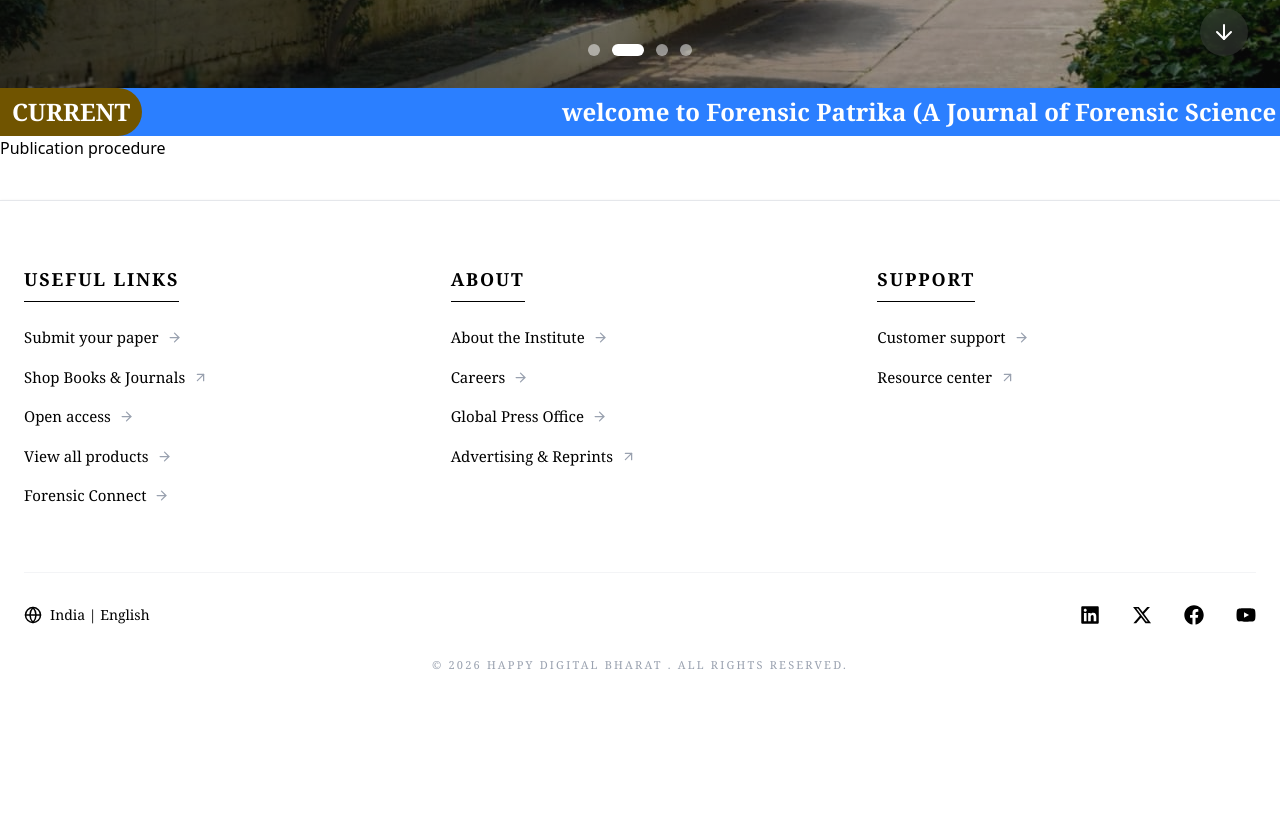
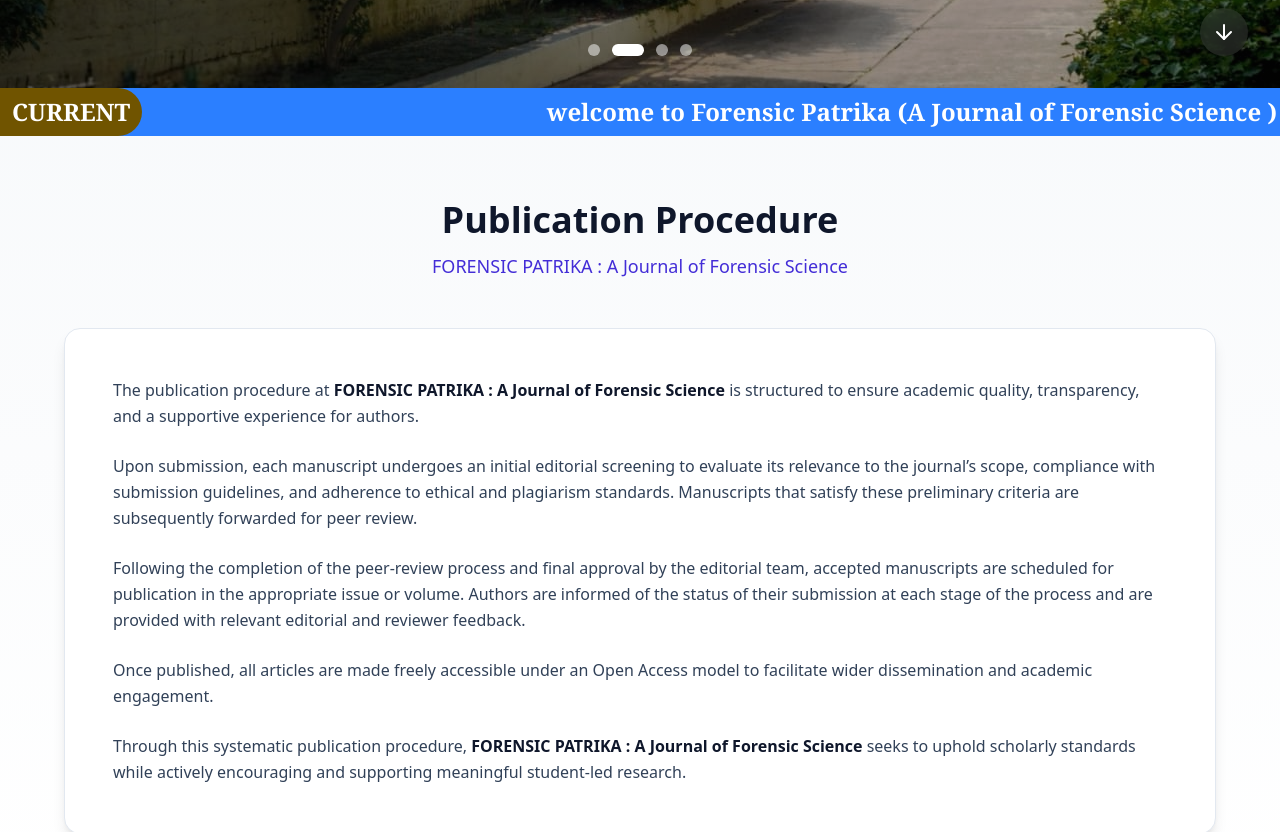
Before and after one commit to Santaravind/Forensic_Journal, a React (Vite) app: page /publication in a window 1280 px wide. Shown: the part 760-1592 px from the top of the page. Before the commit the page ends 1465 px from the top, so only its background shows below. Built offline with nearby package versions, Linux system fonts and the light colour scheme.

Commit message:
Team and nav bar issue fixed !!!

```diff
--- a/src/App.jsx
+++ b/src/App.jsx
@@ -7,7 +7,7 @@
 
 
 import Publication from './components/pages/Publication';
-import Research from './components/pages/Research';
+
 import Login from './components/auth/Login';
 
 import {Toaster} from 'react-hot-toast'
@@ -24,6 +24,7 @@
 import Open from './components/pages/guidline/Open';
 import Plagiarism from './components/pages/guidline/Plagiarism';
 import Privacy from './components/pages/guidline/Privacy';
+// import Research from './components/pages/Research.jsx'
 function App() {
   return (
     <>
--- a/src/components/pages/Home.jsx
+++ b/src/components/pages/Home.jsx
@@ -165,6 +165,17 @@
         By fostering an academically rigorous environment, <strong className="font-bold text-blue-900">FORENSIC PATRIKA  </strong>
           seeks to strengthen emerging academic voices and facilitate the responsible dissemination of knowledge
         within the global scholarly community.
+
+      </p>
+      <p className="text-gray-800 text-justify font-serif leading-relaxed text-lg md:text-xl mt-6 border-l-4 border-blue-100 pl-6 italic">
+        In addition to promoting academic excellence, Forensic Patrika: A Journal of Forensic Science seeks to bridge the gap between theoretical research and practical application within forensic and investigative sciences. The journal actively encourages interdisciplinary collaboration by welcoming research that integrates law, psychology, digital forensics, forensic biology, toxicology, cybercrime studies, criminal justice, and emerging technological innovations influencing modern investigative methodologies. Through this inclusive academic framework, the journal aspires to cultivate holistic, analytical, and solution-oriented research perspectives.
+
+      </p>
+      <p className="text-gray-800 text-justify font-serif leading-relaxed text-lg md:text-xl mt-6 border-l-4 border-blue-100 pl-6 italic">
+        Forensic Patrika is committed to maintaining transparency, academic integrity, and ethical publishing standards through a structured peer-review process designed to ensure research quality, originality, and scholarly credibility. The journal strictly adheres to plagiarism-screening protocols, ethical research guidelines, and responsible authorship practices in order to uphold the trust and reliability expected within both academic and professional communities.
+      </p>
+      <p className="text-gray-800 text-justify font-serif leading-relaxed text-lg md:text-xl mt-6 border-l-4 border-blue-100 pl-6 italic">
+      The platform also functions as a developmental academic space, supporting first-time researchers and student scholars by promoting constructive peer-review feedback, mentorship opportunities, and exposure to structured scholarly publication standards. Promoting constructive peer-review feedback, mentorship opportunities, and exposure to structured scholarly publication standards.
       </p>
     </div>
   </div>
--- a/src/components/pages/Navbar.jsx
+++ b/src/components/pages/Navbar.jsx
@@ -212,18 +212,21 @@
       <div className="hidden lg:flex items-center gap-10">
   {menuItems.map((item) =>
     item.submenu ? (
-      // <div key={item.label} className="relative group">
+
+//       <div key={item.label} className="relative group">
 //   <span className="cursor-pointer font-semibold text-gray-800 hover:text-indigo-600">
 //     {item.label}
 //   </span>
 
 //   {/* Submenu */}
-      //   <div className="absolute left-0 top-6 hidden group-hover:block bg-white shadow-lg rounded-xl w-44 border">
+//   <div className="absolute left-0 top-full mt-2 hidden group-hover:block
+//                   bg-white shadow-lg rounded-xl w-52 border z-50">
 //     {item.submenu.map((sub) => (
 //       <NavLink
 //         key={sub.to}
 //         to={sub.to}
-      //         className="block px-4 py-2 text-sm font-semibold rounded-lg hover:bg-indigo-500"
+//         className="block px-4 py-2 text-sm font-semibold rounded-lg
+//                    hover:bg-indigo-500 hover:text-white transition"
 //       >
 //         {sub.label}
 //       </NavLink>
@@ -231,25 +234,30 @@
 //   </div>
 // </div>
 <div key={item.label} className="relative group">
-  <span className="cursor-pointer font-semibold text-gray-800 hover:text-indigo-600">
+  <button className="font-semibold text-gray-800 hover:text-indigo-600">
     {item.label}
-  </span>
+  </button>
 
-  {/* Submenu */}
-  <div className="absolute left-0 top-full mt-2 hidden group-hover:block
-                  bg-white shadow-lg rounded-xl w-52 border z-50">
+  <div className="
+    absolute left-0 top-full
+    invisible opacity-0
+    group-hover:visible group-hover:opacity-100
+    transition-all duration-200
+    bg-white shadow-lg rounded-xl w-52 border z-50
+  ">
     {item.submenu.map((sub) => (
       <NavLink
         key={sub.to}
         to={sub.to}
-        className="block px-4 py-2 text-sm font-semibold rounded-lg
-                   hover:bg-indigo-500 hover:text-white transition"
+        className="block px-4 py-2 text-sm font-semibold
+                   hover:bg-indigo-500 hover:text-white"
       >
         {sub.label}
       </NavLink>
     ))}
   </div>
 </div>
+
 
     ) : (
       <NavLink
--- a/src/components/pages/Publication.jsx
+++ b/src/components/pages/Publication.jsx
@@ -3,7 +3,67 @@
 function Publication() {
   return (
     <div>
-      Publication procedure
+      <div className="w-full bg-gradient-to-b from-slate-50 to-white py-16 px-4">
+  <div className="max-w-6xl mx-auto">
+
+    {/* Page Header */}
+    <div className="text-center mb-12">
+      <h1 className="text-3xl md:text-4xl font-extrabold text-slate-900">
+        Publication Procedure
+      </h1>
+      <p className="mt-3 text-lg font-medium text-indigo-700">
+        FORENSIC PATRIKA : A Journal of Forensic Science
+      </p>
+    </div>
+
+    {/* Content Card */}
+    <div className="bg-white rounded-2xl shadow-lg border border-slate-200 p-8 md:p-12 space-y-6 text-slate-700 leading-relaxed">
+
+      <p>
+        The publication procedure at{" "}
+        <span className="font-semibold text-slate-900">
+          FORENSIC PATRIKA : A Journal of Forensic Science
+        </span>{" "}
+        is structured to ensure academic quality, transparency, and a
+        supportive experience for authors.
+      </p>
+
+      <p>
+        Upon submission, each manuscript undergoes an initial editorial
+        screening to evaluate its relevance to the journal’s scope,
+        compliance with submission guidelines, and adherence to ethical
+        and plagiarism standards. Manuscripts that satisfy these
+        preliminary criteria are subsequently forwarded for peer review.
+      </p>
+
+      <p>
+        Following the completion of the peer-review process and final
+        approval by the editorial team, accepted manuscripts are scheduled
+        for publication in the appropriate issue or volume. Authors are
+        informed of the status of their submission at each stage of the
+        process and are provided with relevant editorial and reviewer
+        feedback.
+      </p>
+
+      <p>
+        Once published, all articles are made freely accessible under an
+        Open Access model to facilitate wider dissemination and academic
+        engagement.
+      </p>
+
+      <p>
+        Through this systematic publication procedure,{" "}
+        <span className="font-semibold text-slate-900">
+          FORENSIC PATRIKA : A Journal of Forensic Science
+        </span>{" "}
+        seeks to uphold scholarly standards while actively encouraging and
+        supporting meaningful student-led research.
+      </p>
+
+    </div>
+  </div>
+</div>
+
     </div>
   )
 }
--- a/src/components/pages/home/Content.jsx
+++ b/src/components/pages/home/Content.jsx
@@ -59,7 +59,7 @@
      { icon: <BsFingerprint />, label: "Case Study" },
     { icon: <LuNotebookPen />, label: "Publish With Us" },
     { icon: <FaAddressBook />, label: "Learning Resources" },
-    { icon: <GoGoal />, label: "Achievement Ranking" },
+    { icon: <GoGoal />, label: "Achievement " },
     { icon: <FcMoneyTransfer />, label: "Donation" },
   ];
 
--- a/src/components/pages/home/OurTeam.jsx
+++ b/src/components/pages/home/OurTeam.jsx
@@ -1,6 +1,7 @@
 import React from 'react';
 import { FaGraduationCap, FaUniversity, FaUserTie } from 'react-icons/fa';
 import logo from '../../assets/indresh.jpeg';
+import hrigvi  from '../../assets/hrigvi.jpeg'
 import vijay from '../../assets/VIJAY.jpeg'
 
 function OurTeam() {
@@ -20,7 +21,15 @@
       image: logo,
       post: "Founder and CEO - Forensic Patrika",
       position: "",
-      college: "University of Science & Tech"
+      college: "Dr. A.P.J Abdul Kalam Institute of Forensic Science and Criminology"
+    },
+     {
+      id: 3,
+      name: "Hrigvi Singh ",
+      image: hrigvi,
+      post: "",
+      position: "",
+      college: ""
     },
 
   ];
```
Also changed, not shown: src/components/assets/hrigvi.jpeg (added). Lines whose indentation alone changed are shown as unchanged.
